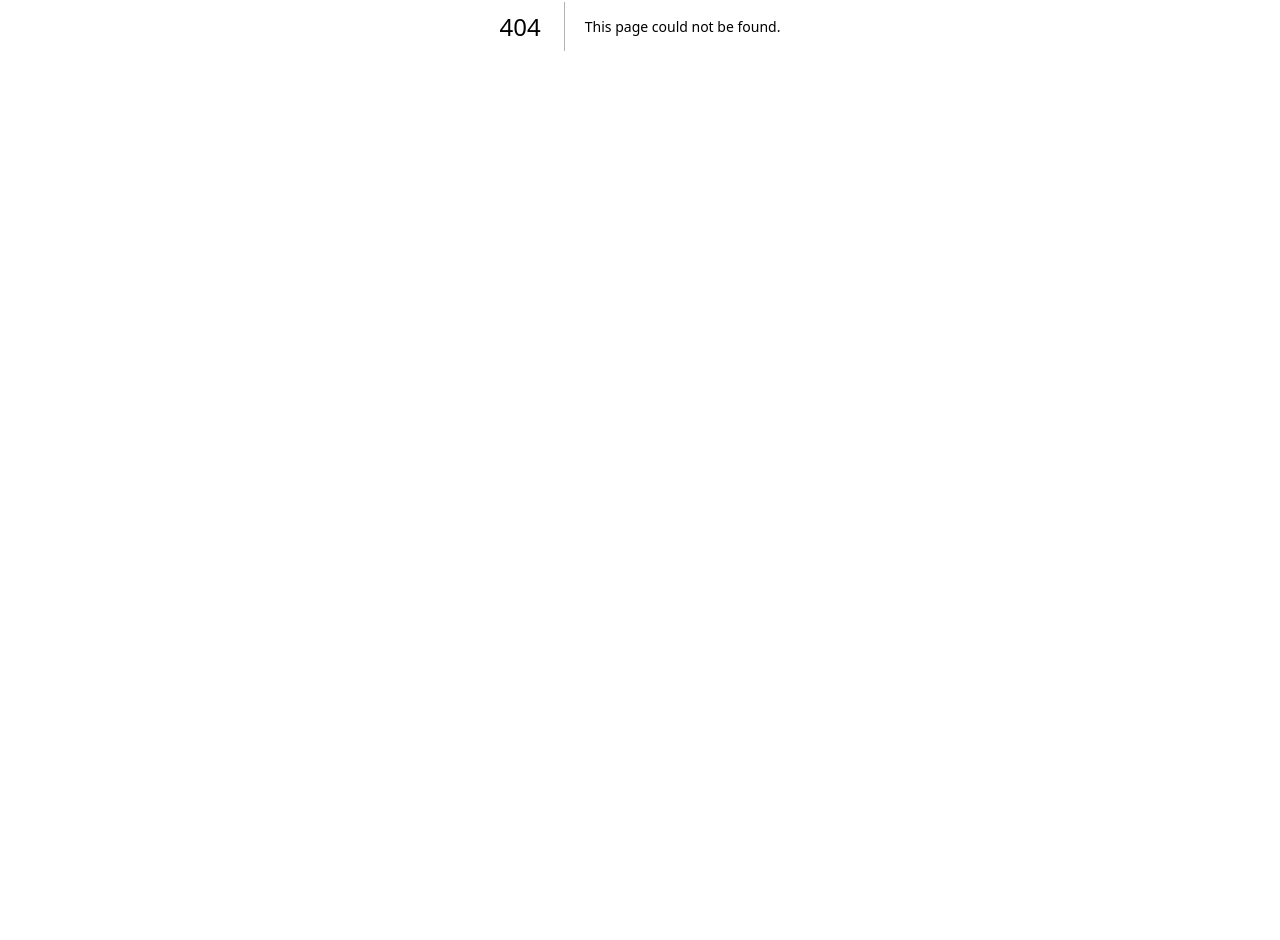
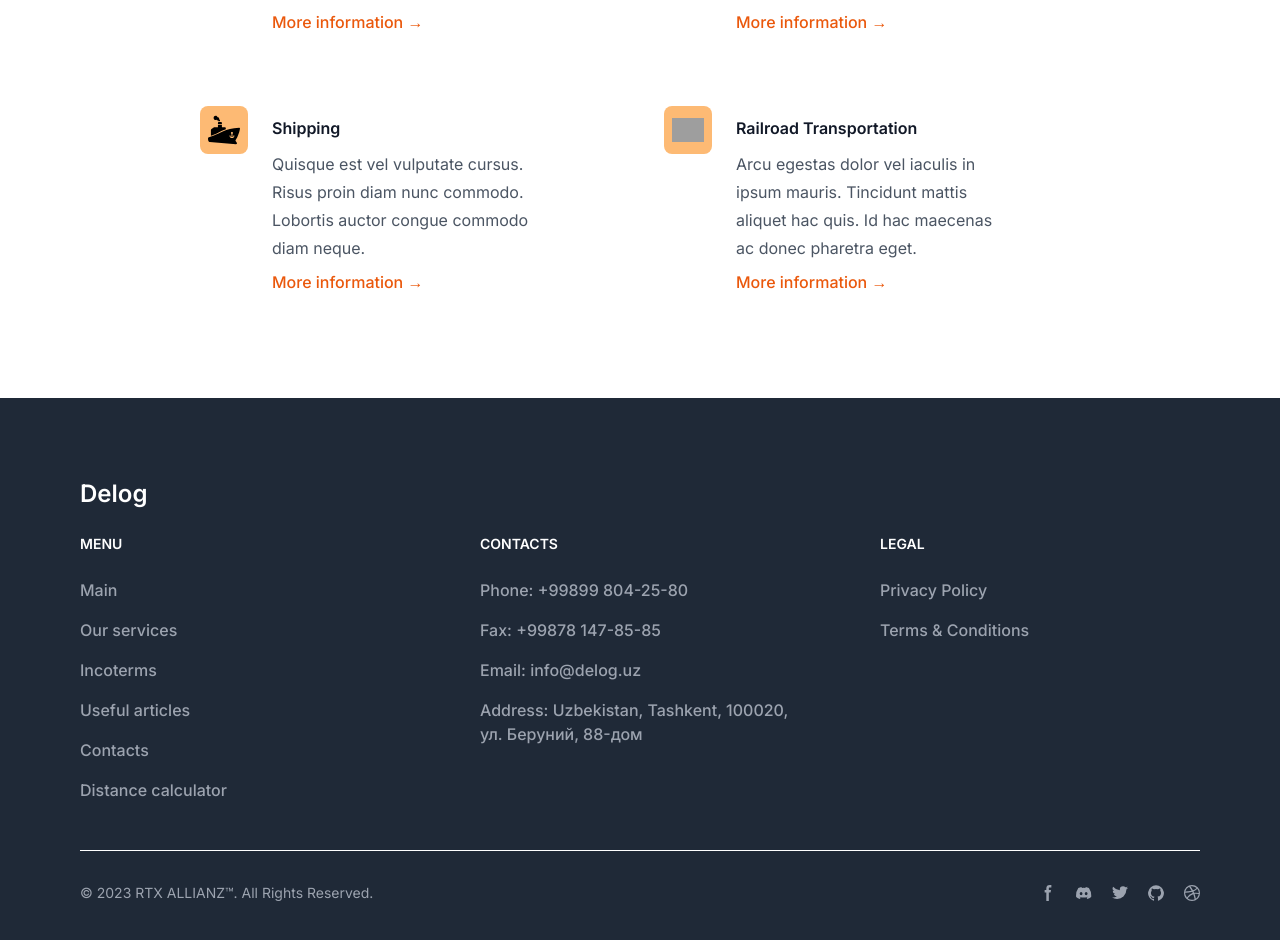
Before and after one commit to bekzodnj/next-landing, a Next.js app: page /Services in a window 1280 px wide. Before the commit this address had no page. Shown: the part 374-1314 px from the top of the page. Before the commit the page ends 800 px from the top, so only its background shows below. Built offline with nearby package versions, Linux system fonts and the light colour scheme; grey boxes are pictures that could not be loaded.

Commit message:
added Services

```diff
--- a/components/Footer.tsx
+++ b/components/Footer.tsx
@@ -1,7 +1,7 @@
 import Link from "next/link";
 export default function Footer() {
   return (
-    <footer className="container bg-white dark:bg-gray-900">
+    <footer className="container bg-gray-800 dark:bg-gray-900">
       <div className="py-18 mx-auto w-full max-w-screen-xl p-4 lg:py-20">
         <div className="mb-6">
           <Link href="/" className="flex items-center">
@@ -10,7 +10,7 @@ export default function Footer() {
                 className="mr-3 h-8"
                 alt="FlowBite Logo"
               /> */}
-            <span className="self-center whitespace-nowrap text-2xl font-semibold dark:text-white">
+            <span className="self-center whitespace-nowrap text-2xl font-semibold text-white dark:text-white">
               Delog
             </span>
           </Link>
@@ -18,57 +18,70 @@ export default function Footer() {
         <div className="items-baseline gap-x-2 md:flex md:justify-between">
           <div className="grid grid-cols-2 gap-8 sm:grid-cols-3 sm:gap-20">
             <div>
-              <h2 className="mb-6 text-sm font-semibold uppercase text-gray-900 dark:text-white">
+              <h2 className="mb-6 text-sm font-semibold uppercase text-white dark:text-white">
                 Menu
               </h2>
-              <ul className="font-medium text-gray-500 dark:text-gray-400">
+              <ul className="font-medium text-gray-400 dark:text-gray-400">
                 <li className="mb-4">
-                  <Link href="/" className="hover:underline">
+                  <Link href="/" className="hover:underline hover:text-white">
                     Main
                   </Link>
                 </li>
                 <li className="mb-4">
-                  <Link href="/" className="hover:underline">
+                  <Link href="/" className="hover:underline hover:text-white">
                     Our services
                   </Link>
                 </li>
                 <li className="mb-4">
-                  <Link href="/" className="hover:underline">
+                  <Link href="/" className="hover:underline hover:text-white">
                     Incoterms
                   </Link>
                 </li>
                 <li className="mb-4">
-                  <Link href="/" className="hover:underline">
+                  <Link href="/" className="hover:underline hover:text-white">
                     Useful articles
                   </Link>
                 </li>
                 <li className="mb-4">
-                  <Link href="/" className="hover:underline">
+                  <Link href="/" className="hover:underline hover:text-white">
                     Contacts
                   </Link>
                 </li>
                 <li className="mb-4">
-                  <Link href="/" className="hover:underline">
+                  <Link href="/" className="hover:underline hover:text-white">
                     Distance calculator
                   </Link>
                 </li>
               </ul>
             </div>
             <div className="">
-              <h2 className="mb-6 text-sm font-semibold uppercase text-gray-900 dark:text-white">
+              <h2 className="mb-6 text-sm font-semibold uppercase text-white dark:text-white">
                 Contacts
               </h2>
-              <ul className="font-medium text-gray-500 dark:text-gray-400">
+              <ul className="font-medium text-gray-400 dark:text-gray-400">
                 <li className="mb-4">
-                  <Link href="tel:+998998042580" className="hover:underline ">
-                    Phone: (+998 99) 804-25-80
+                <span className="dark:text-gray-400 sm:text-center">
+                  Phone:{" "}
+                  <Link href="tel:+998998042580" className="hover:underline hover:text-white">
+                  +99899 804-25-80
                   </Link>
+                </span>
                 </li>
                 <li className="mb-4">
-                  <p>Fax: (+99878) 147-85-85</p>
+                <span className="dark:text-gray-400 sm:text-center">
+                  Fax:{" "}
+                  <Link href="fax:+998781478585" className="hover:underline hover:text-white">
+                  +99878 147-85-85
+                  </Link>
+                </span>
                 </li>
                 <li className="mb-4">
-                  <a href="mailto:info@delog.uz">Email: info@delog.uz</a>
+                  <span className="dark:text-gray-400 sm:text-center">
+                  Email:{" "}
+                  <Link href="mailto:info@delog.uz" className="hover:underline hover:text-white">
+                  info@delog.uz
+                  </Link>
+                  </span>
                 </li>
                 <li className="mb-4">
                   <p>
@@ -78,17 +91,17 @@ export default function Footer() {
               </ul>
             </div>
             <div>
-              <h2 className="mb-6 text-sm font-semibold uppercase text-gray-900 dark:text-white">
+              <h2 className="mb-6 text-sm font-semibold uppercase text-white dark:text-white">
                 Legal
               </h2>
-              <ul className="font-medium text-gray-500 dark:text-gray-400">
+              <ul className="font-medium text-gray-400 dark:text-gray-400">
                 <li className="mb-4">
-                  <a href="#" className="hover:underline">
+                  <a href="#" className="hover:underline hover:text-white">
                     Privacy Policy
                   </a>
                 </li>
                 <li>
-                  <a href="#" className="hover:underline">
+                  <a href="#" className="hover:underline hover:text-white">
                     Terms &amp; Conditions
                   </a>
                 </li>
@@ -96,11 +109,11 @@ export default function Footer() {
             </div>
           </div>
         </div>
-        <hr className="my-6 border-gray-200 dark:border-gray-700 sm:mx-auto lg:my-8" />
+        <hr className="my-6 border-white dark:border-gray-700 sm:mx-auto lg:my-8" />
         <div className="sm:flex sm:items-center sm:justify-between">
-          <span className="text-sm text-gray-500 dark:text-gray-400 sm:text-center">
+          <span className="text-sm text-gray-400 dark:text-gray-400 sm:text-center">
             © 2023{" "}
-            <Link href="/" className="hover:underline">
+            <Link href="/" className="hover:underline hover:text-white">
               RTX ALLIANZ™
             </Link>
             . All Rights Reserved.
@@ -108,7 +121,7 @@ export default function Footer() {
           <div className="mt-4 flex space-x-5 sm:mt-0 sm:justify-center">
             <a
               href="#"
-              className="text-gray-500 hover:text-gray-900 dark:hover:text-white"
+              className="text-gray-400 hover:text-white dark:hover:text-white"
             >
               <svg
                 className="h-4 w-4"
@@ -127,7 +140,7 @@ export default function Footer() {
             </a>
             <a
               href="#"
-              className="text-gray-500 hover:text-gray-900 dark:hover:text-white"
+              className="text-gray-400 hover:text-white dark:hover:text-white"
             >
               <svg
                 className="h-4 w-4"
@@ -142,7 +155,7 @@ export default function Footer() {
             </a>
             <a
               href="#"
-              className="text-gray-500 hover:text-gray-900 dark:hover:text-white"
+              className="text-gray-400 hover:text-white dark:hover:text-white"
             >
               <svg
                 className="h-4 w-4"
@@ -161,7 +174,7 @@ export default function Footer() {
             </a>
             <a
               href="#"
-              className="text-gray-500 hover:text-gray-900 dark:hover:text-white"
+              className="text-gray-400 hover:text-white dark:hover:text-white"
             >
               <svg
                 className="h-4 w-4"
@@ -180,7 +193,7 @@ export default function Footer() {
             </a>
             <a
               href="#"
-              className="text-gray-500 hover:text-gray-900 dark:hover:text-white"
+              className="text-gray-400 hover:text-white dark:hover:text-white"
             >
               <svg
                 className="h-4 w-4"
--- a/components/Nav.tsx
+++ b/components/Nav.tsx
@@ -4,10 +4,11 @@ import { Disclosure, Menu, Transition } from "@headlessui/react";
 import { Bars3Icon, XMarkIcon } from "@/public/images/svgs/ui/XMarkIcon";
 import Image from "next/image";
 import Link from "next/link";
+import { useRouter } from 'next/router'; //addition
 
 const navigation = [
-  { name: "Main", href: "#", current: true },
-  { name: "Services", href: "#", current: false },
+  { name: "Main", href: "/", current: true },
+  { name: "Services", href: "Services", current: false },
   { name: "Incoterms", href: "#", current: false },
   { name: "Contacts", href: "#", current: false },
   { name: "Distance Calculator", href: "#", current: false },
@@ -19,6 +20,8 @@ function classNames(...classes: string[]) {
 }
 
 export default function Nav() {
+  const router = useRouter(); //addition
+
   return (
     <Disclosure as="nav" className="sticky top-0 bg-gray-800">
       {({ open }) => (
@@ -123,7 +126,6 @@ export default function Nav() {
               </div>
             </div>
           </div>
-
           <Disclosure.Panel className="sm:hidden">
             <div className="space-y-1 px-2 pb-3 pt-2">
               {navigation.map((item) => (
--- a/components/Navbar.tsx
+++ b/components/Navbar.tsx
@@ -4,10 +4,10 @@ export default function Navbar() {
   return (
     <div className="flex list-none flex-col space-y-2 text-lg font-light font-medium text-gray-500 text-white dark:text-gray-400 sm:flex-row sm:space-x-6 sm:space-y-0">
       <li>
-        <Link href="/about">Main</Link>
+        <Link href="#">Main</Link>
       </li>
       <li>
-        <Link href="/about">Services</Link>
+        <Link href="#">Services</Link>
       </li>
 
       <li>
--- /dev/null
+++ b/components/ServicesOnly.tsx
@@ -0,0 +1,85 @@
+import Image from "next/image";
+import Link from "next/link";
+
+const features = [
+  {
+    name: "Automobile & Truck Shipping",
+    description:
+      "Morbi viverra dui mi arcu sed. Tellus semper adipiscing suspendisse semper morbi. Odio urna massa nunc massa.",
+    icon: "/images/svgs/truck.svg",
+  },
+  {
+    name: "Air Freight",
+    description:
+      "Sit quis amet rutrum tellus ullamcorper ultricies libero dolor eget. Sem sodales gravida quam turpis enim lacus amet.",
+    icon: "/images/svgs/plane.svg",
+  },
+  {
+    name: "Shipping",
+    description:
+      "Quisque est vel vulputate cursus. Risus proin diam nunc commodo. Lobortis auctor congue commodo diam neque.",
+    icon: "/images/svgs/ship.svg",
+  },
+  {
+    name: "Railroad Transportation",
+    description:
+      "Arcu egestas dolor vel iaculis in ipsum mauris. Tincidunt mattis aliquet hac quis. Id hac maecenas ac donec pharetra eget.",
+    icon: "/images/svgs/train.svg",
+  },
+];
+
+export default function ServicesOnly() {
+  return (
+    <section className="container mx-auto">
+      <div className="bg-white py-14 sm:py-20">
+        <div className="mx-auto max-w-7xl px-6 lg:px-8">
+          <div className="mx-auto max-w-2xl lg:text-center">
+            <h2 className="text-xl font-semibold text-orange-600">
+              OUR SERVICES
+            </h2>
+            {/* <p className="mt-2 text-3xl font-bold tracking-tight text-gray-900 sm:text-4xl">
+              Everything you need to deliver your goods
+            </p> */}
+            {/* <p className="mt-6 text-lg leading-8 text-gray-600">
+              Quis tellus eget adipiscing convallis sit sit eget aliquet quis.
+              Suspendisse eget egestas a elementum pulvinar et feugiat blandit
+              at. In mi viverra elit nunc.
+            </p> */}
+          </div>
+          <div className="mx-auto mt-16 max-w-2xl sm:mt-20 lg:mt-24 lg:max-w-4xl">
+            <dl className="grid max-w-xl grid-cols-1 gap-x-8 gap-y-8 lg:max-w-none lg:grid-cols-2 lg:gap-y-8">
+              {features.map((feature) => (
+                <div
+                  key={feature.name}
+                  className="relative rounded border-gray-400 py-6 transition-shadow hover:shadow-lg sm:px-20"
+                >
+                  <dt className="text-base font-semibold leading-7 text-gray-900">
+                    <div className="bg absolute left-[-60px] top-[25px] flex h-12 w-12 items-center justify-center rounded-lg bg-orange-300 p-2 sm:left-2 sm:top-4">
+                      <Image
+                        src={feature.icon}
+                        width={120}
+                        height={120}
+                        alt="truck"
+                      />
+                    </div>
+                    {feature.name}
+                  </dt>
+                  <dd className="mb-2 mt-2 text-base leading-7 text-gray-600">
+                    {feature.description}
+                  </dd>
+                  <Link
+                    href={"/"}
+                    className="underline-offset-6 mr-2 font-medium text-orange-600 underline-offset-8 transition-all hover:space-x-2 hover:text-orange-400"
+                  >
+                    <span> More information</span>{" "}
+                    <span className="transition-all">&#8594;</span>
+                  </Link>
+                </div>
+              ))}
+            </dl>
+          </div>
+        </div>
+      </div>
+    </section>
+  );
+}
--- /dev/null
+++ b/pages/Services.tsx
@@ -0,0 +1,22 @@
+import Image from "next/image";
+import Head from "next/head";
+import { Inter } from "next/font/google";
+import ServicesOnly from "@/components/ServicesOnly";
+import Navbar from "@/components/Navbar";
+import Footer from "@/components/Footer";
+
+const inter = Inter({ subsets: ["latin"] });
+
+export default function ServicesPage() {
+  return (
+    <>
+      <Head>
+        <title>Delog.uz </title>
+      </Head>
+      <div className={inter.className}>
+        <ServicesOnly />
+        <Footer />
+      </div>
+    </>
+  );
+}
```
